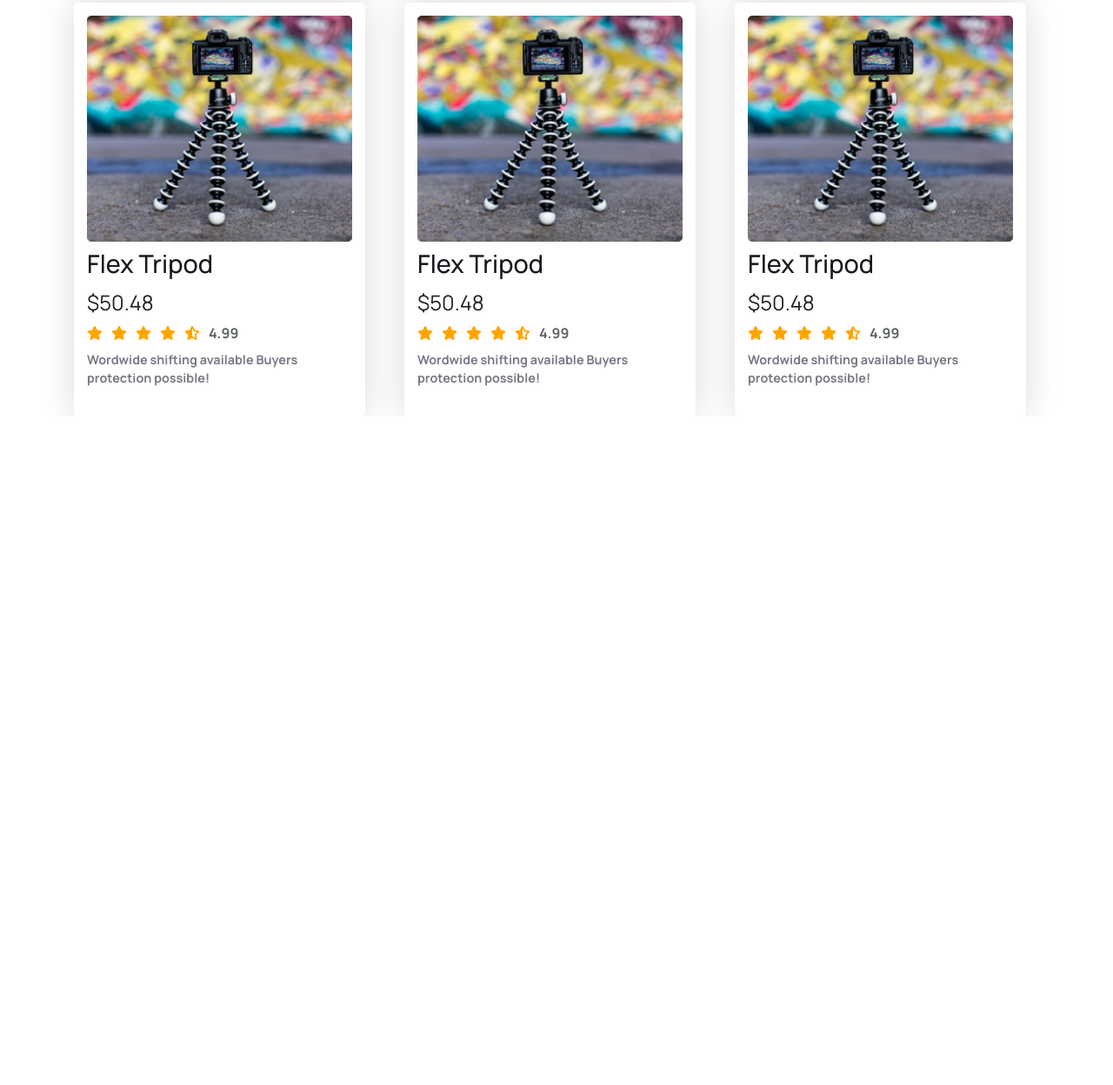
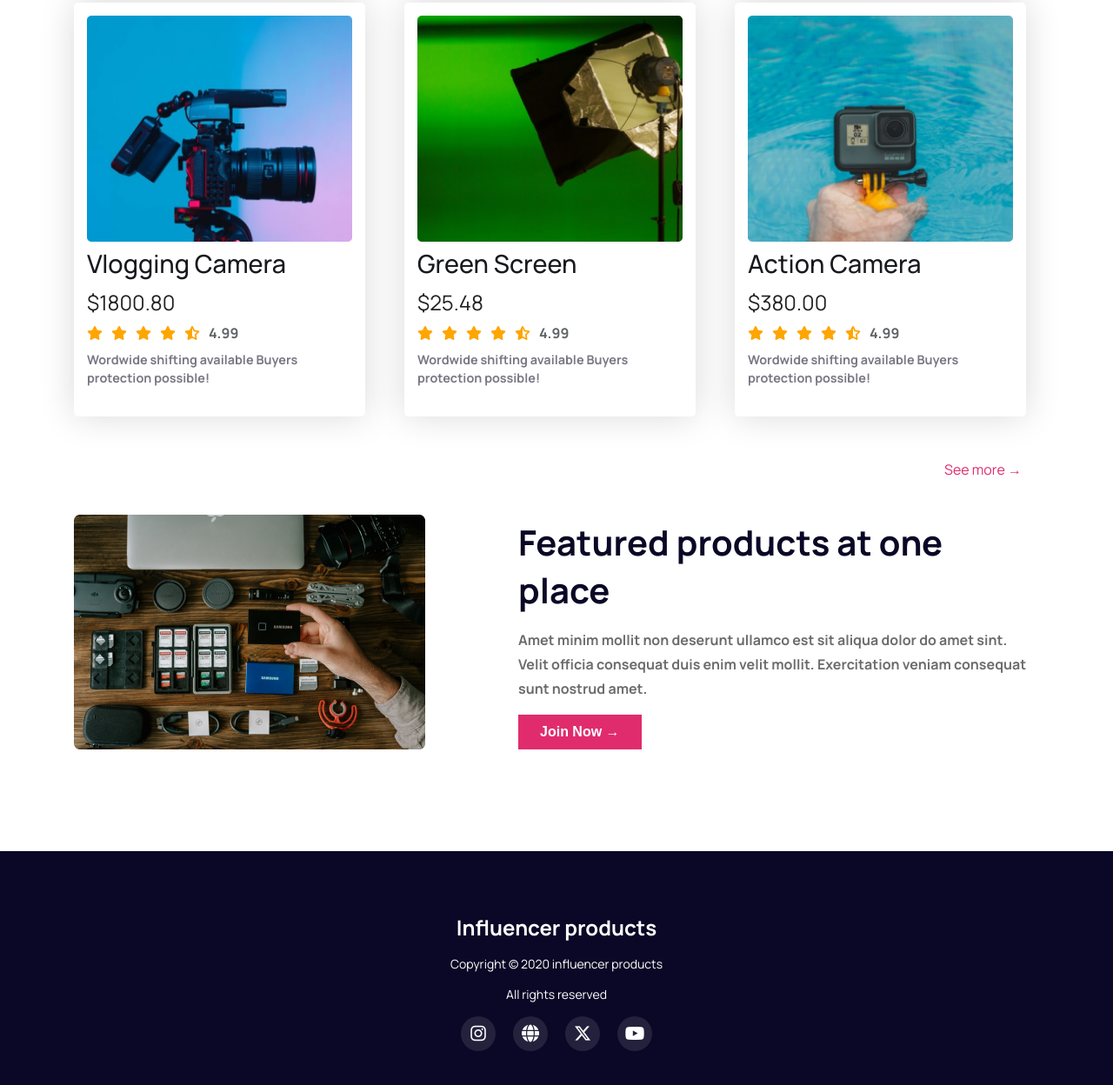
Before and after one commit to Ariful544/influencer-website, a plain HTML site: page index.html in a window 1280 px wide. Shown: the part 2197-3445 px from the top of the page at 87% size. Before the commit the page ends 2676 px from the top, so only its background shows below. Drawn offline with Linux system fonts and the light colour scheme.

Commit message:
final section

```diff
--- a/index.html
+++ b/index.html
@@ -1,5 +1,6 @@
 <!DOCTYPE html>
 <html lang="en">
+
 <head>
     <meta charset="UTF-8">
     <meta name="viewport" content="width=device-width, initial-scale=1.0">
@@ -7,6 +8,7 @@
     <script src="https://kit.fontawesome.com/8256b326d8.js" crossorigin="anonymous"></script>
     <title>Influencer gear</title>
 </head>
+
 <body>
     <header class="container header">
         <nav>
@@ -22,14 +24,15 @@
                     <li><a href="#"><i class="fa-solid fa-cart-shopping"></i></a></li>
                 </ul>
             </div>
-            <i class="fa fa-bars" ></i>
+            <i class="fa fa-bars"></i>
         </nav>
         <!-- hero section  -->
         <div id="hero">
             <div class="hero-content">
                 <h1>Start your Journey as Influencer</h1>
-                <p>Lorem ipsum dolor sit amet, consectetur adipiscing elit. Sem vestibulum sed scelerisque eros. Lectus faucibus.</p>
-                <button class="btn">Preebook now  &rarr;</button>
+                <p>Lorem ipsum dolor sit amet, consectetur adipiscing elit. Sem vestibulum sed scelerisque eros. Lectus
+                    faucibus.</p>
+                <button class="btn">Preebook now &rarr;</button>
             </div>
             <div class="hero-image">
                 <img src="./images/main-camera.png" alt="">
@@ -69,9 +72,9 @@
 
                 </div>
                 <div class="card">
-                    <img src="./images/tripod.png" alt="">
-                    <h3>Flex Tripod</h3>
-                    <p class="price">$50.48</p>
+                    <img src="./images/mic.png" alt="">
+                    <h3>microphone</h3>
+                    <p class="price">$120.25</p>
                     <p class="rating">
                         <i class="fa-solid fa-star"></i>
                         <i class="fa-solid fa-star"></i>
@@ -84,9 +87,9 @@
 
                 </div>
                 <div class="card">
-                    <img src="./images/tripod.png" alt="">
-                    <h3>Flex Tripod</h3>
-                    <p class="price">$50.48</p>
+                    <img src="./images/airpod.png" alt="">
+                    <h3>Airbuds</h3>
+                    <p class="price">$100.00</p>
                     <p class="rating">
                         <i class="fa-solid fa-star"></i>
                         <i class="fa-solid fa-star"></i>
@@ -99,9 +102,9 @@
 
                 </div>
                 <div class="card">
-                    <img src="./images/tripod.png" alt="">
-                    <h3>Flex Tripod</h3>
-                    <p class="price">$50.48</p>
+                    <img src="./images/drone.png" alt="">
+                    <h3>Drone</h3>
+                    <p class="price">$980.25</p>
                     <p class="rating">
                         <i class="fa-solid fa-star"></i>
                         <i class="fa-solid fa-star"></i>
@@ -114,9 +117,9 @@
 
                 </div>
                 <div class="card">
-                    <img src="./images/tripod.png" alt="">
-                    <h3>Flex Tripod</h3>
-                    <p class="price">$50.48</p>
+                    <img src="./images/lights.png" alt="">
+                    <h3>Light Setup</h3>
+                    <p class="price">$1200.00</p>
                     <p class="rating">
                         <i class="fa-solid fa-star"></i>
                         <i class="fa-solid fa-star"></i>
@@ -129,9 +132,9 @@
 
                 </div>
                 <div class="card">
-                    <img src="./images/tripod.png" alt="">
-                    <h3>Flex Tripod</h3>
-                    <p class="price">$50.48</p>
+                    <img src="./images/setup.png" alt="">
+                    <h3>Photoshoot set</h3>
+                    <p class="price">$820.40</p>
                     <p class="rating">
                         <i class="fa-solid fa-star"></i>
                         <i class="fa-solid fa-star"></i>
@@ -144,9 +147,9 @@
 
                 </div>
                 <div class="card">
-                    <img src="./images/tripod.png" alt="">
-                    <h3>Flex Tripod</h3>
-                    <p class="price">$50.48</p>
+                    <img src="./images/camera.png" alt="">
+                    <h3>Vlogging Camera</h3>
+                    <p class="price">$1800.80</p>
                     <p class="rating">
                         <i class="fa-solid fa-star"></i>
                         <i class="fa-solid fa-star"></i>
@@ -159,9 +162,9 @@
 
                 </div>
                 <div class="card">
-                    <img src="./images/tripod.png" alt="">
-                    <h3>Flex Tripod</h3>
-                    <p class="price">$50.48</p>
+                    <img src="./images/single-light.png" alt="">
+                    <h3>Green Screen</h3>
+                    <p class="price">$25.48</p>
                     <p class="rating">
                         <i class="fa-solid fa-star"></i>
                         <i class="fa-solid fa-star"></i>
@@ -174,9 +177,9 @@
 
                 </div>
                 <div class="card">
-                    <img src="./images/tripod.png" alt="">
-                    <h3>Flex Tripod</h3>
-                    <p class="price">$50.48</p>
+                    <img src="./images/action.png" alt="">
+                    <h3>Action Camera</h3>
+                    <p class="price">$380.00</p>
                     <p class="rating">
                         <i class="fa-solid fa-star"></i>
                         <i class="fa-solid fa-star"></i>
@@ -190,8 +193,35 @@
                 </div>
 
             </div>
+            <span class="see-more">See more &rarr;</span>
+        </section>
+        <!-- featured product start here  -->
+        <section class=" container featured-product">
+            <div class="featured-product-image">
+                <img src="./images/gear.png" alt="">
+            </div>
+            <div class="featured-product-content">
+                <h2>Featured products at one place</h2>
+                <p>Amet minim mollit non deserunt ullamco est sit aliqua dolor do amet sint. Velit officia consequat
+                    duis enim velit mollit. Exercitation veniam consequat sunt nostrud amet.</p>
+                <button>Join Now &rarr;</button>
+            </div>
         </section>
     </main>
-    <footer></footer>
+    <footer>
+        <div class="footer-content">
+            <h4>Influencer products</h4>
+            <p class="para">Copyright © 2020 influencer products</p>
+            <p class="para">All rights reserved</p>
+            <p class="social">
+                <span class="icon"><i class="fa-brands fa-instagram"></i></span>
+
+                <span class="icon"><i class="fa-solid fa-globe"></i></span>
+                <span class="icon"><i class="fa-brands fa-x-twitter"></i></span>
+                <span class="icon"><i class="fa-brands fa-youtube"></i></span>
+            </p>
+        </div>
+    </footer>
 </body>
+
 </html>
--- a/styles/style.css
+++ b/styles/style.css
@@ -133,14 +133,23 @@ nav .fa {
   border-bottom: 2px solid rgba(192, 204, 218, 0.5);
 }
 /* popular-collection section style start here  */
+.popular-collection {
+  margin-bottom: 100px;
+}
+.popular-collection .see-more {
+  float: inline-end;
+  margin-right: 20px;
+  color: var(--bg-primary);
+}
 .popular-collection > h3 {
   text-align: center;
   margin-bottom: 3rem;
 }
-.card-container{
-    display: grid;
-    grid-template-columns: repeat(3,1fr);
-    gap: 30px;
+.card-container {
+  display: grid;
+  grid-template-columns: repeat(3, 1fr);
+  gap: 30px;
+  margin-bottom: 50px;
 }
 .card {
   width: 335px;
@@ -182,9 +191,80 @@ nav .fa {
   line-height: 143%;
   letter-spacing: 1.8%;
 }
+/* featured-product style start here  */
+.featured-product {
+  min-height: 300px;
+  display: flex;
+  align-items: center;
+  margin-top: 100px;
+}
+.featured-product-image {
+  width: 100%;
+}
+.featured-product-content > h2 {
+  color: rgb(10, 8, 38);
+  font-size: 2.5rem;
+  font-weight: 700;
+  margin-bottom: 16px;
+}
+.featured-product-content > p {
+  color: rgb(108, 108, 108);
+  font-size: 1rem;
+  font-weight: 700;
+  line-height: 28px;
+  margin-bottom: 1rem;
+}
+.featured-product-content > button {
+  padding: 10px 24px;
+  background: rgb(224, 44, 109);
+  color: #fff;
+  font-size: 1rem;
+  font-weight: 700;
+  border: 1px solid rgb(224, 44, 109);
+}
+footer {
+  max-width: 1536px;
+  min-height: 300px;
+  color: #fff;
+  display: flex;
+  align-items: center;
+  justify-content: center;
+  margin-top: 100px;
+  background: #0a0826;
+}
+.footer-content {
+  display: flex;
+  flex-direction: column;
+  gap: 1rem;
+  justify-content: center;
+  align-items: center;
+}
+.footer-content > h4 {
+  font-size: 1.5rem;
+  font-weight: 700;
+}
+.footer-content .para{
+    font-size: 14px;
+}
+.footer-content .social{
+    display: flex;
+    gap: 20px;
+}
+.footer-content .icon{
+    width:40px;
+    height: 40px;
+    display: flex;
+    font-size: 20px;
+    justify-content: center;
+    align-items: center;
+    background:rgba(255,255,255, 0.1);
+    border-radius: 50%;
+}
+
 /* responsive media queries */
 @media screen and (max-width: 576px) {
-  .header {
+  .header,
+  .popular-collection {
     width: 100%;
   }
   #hero {
@@ -211,4 +291,16 @@ nav .fa {
     margin-top: 70px;
     gap: 10px;
   }
+  .card-container {
+    grid-template-columns: 1fr;
+  }
+  .card {
+    width: 60%;
+    margin: 0 auto;
+  }
+  .featured-product {
+    width: 80%;
+    flex-direction: column;
+    text-align: center;
+  }
 }
```
Lines whose indentation alone changed are shown as unchanged.
